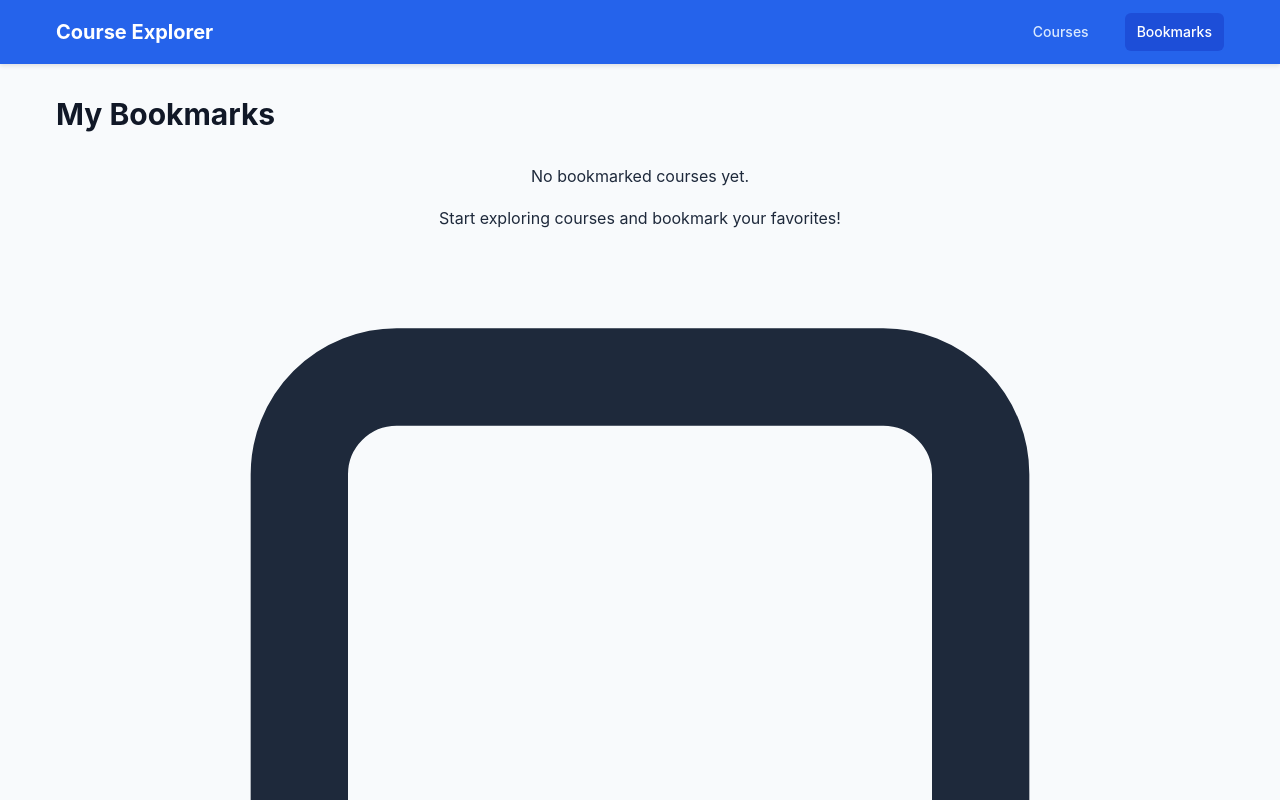
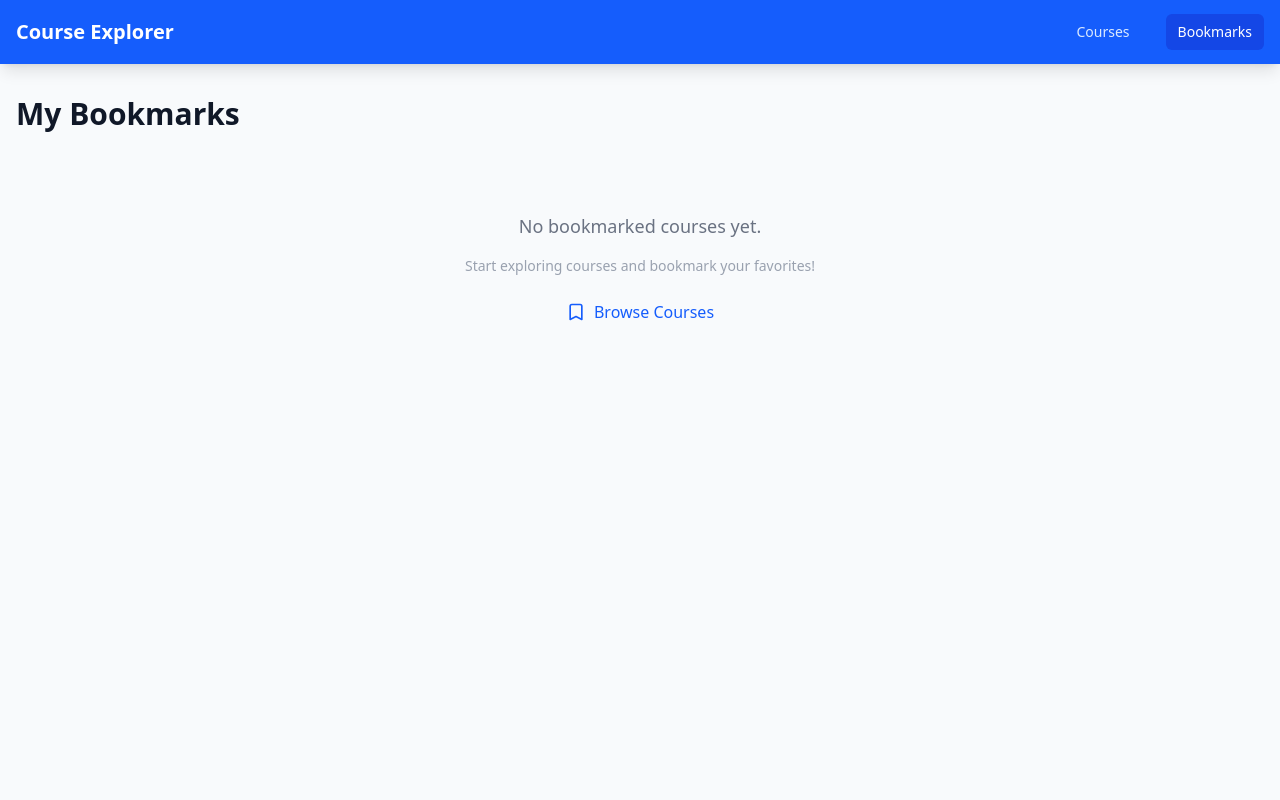
Before and after one commit to metwaly564/React---Task, a React (Vite) app: page /bookmarks in a window 1280 px wide. Shown: the top 800 px of the page. Built offline with nearby package versions, Linux system fonts and the light colour scheme.

Commit message:
Refactor styling in CoursesList component to utilize Tailwind CSS classes for improved UI consistency. Update README.md to specify Tailwind CSS v4 integration and enhance overall project documentation.

```diff
--- a/src/App.css
+++ b/src/App.css
@@ -1,340 +1,33 @@
-/* Basic styling for Course Explorer app */
-* {
-  margin: 0;
-  padding: 0;
-  box-sizing: border-box;
-}
+/* Essential custom styles for Course Explorer app */
+/* Most styling will now be handled by Tailwind CSS classes */
 
-body {
-  font-family: -apple-system, BlinkMacSystemFont, 'Segoe UI', Roboto, sans-serif;
-  background-color: #f8fafc;
-  color: #1e293b;
-  line-height: 1.6;
-}
-
-.App {
-  min-height: 100vh;
-}
-
-/* Navbar styles */
-nav {
-  background-color: #2563eb;
-  color: white;
-  box-shadow: 0 2px 4px rgba(0, 0, 0, 0.1);
-}
-
-nav .container {
-  max-width: 1200px;
-  margin: 0 auto;
-  padding: 0 1rem;
-}
-
-nav .flex {
-  display: flex;
-  justify-content: space-between;
-  align-items: center;
-  height: 4rem;
-}
-
-nav a {
-  color: white;
-  text-decoration: none;
-  font-weight: 500;
-  transition: color 0.2s;
-}
-
-nav a:hover {
-  color: #bfdbfe;
-}
-
-nav .text-xl {
-  font-size: 1.25rem;
-  font-weight: bold;
-}
-
-nav .space-x-6 > * + * {
-  margin-left: 1.5rem;
-}
-
-nav .px-3 {
-  padding-left: 0.75rem;
-  padding-right: 0.75rem;
-}
-
-nav .py-2 {
-  padding-top: 0.5rem;
-  padding-bottom: 0.5rem;
-}
-
-nav .rounded-md {
-  border-radius: 0.375rem;
-}
-
-nav .text-sm {
-  font-size: 0.875rem;
-}
-
-nav .font-medium {
-  font-weight: 500;
-}
-
-nav .transition-colors {
-  transition: color 0.2s, background-color 0.2s;
-}
-
-nav .bg-blue-700 {
-  background-color: #1d4ed8;
-}
-
-nav .text-blue-100 {
-  color: #dbeafe;
-}
-
-nav .hover\:bg-blue-700:hover {
-  background-color: #1d4ed8;
-}
-
-nav .hover\:text-white:hover {
-  color: white;
-}
-
-nav .relative {
-  position: relative;
-}
-
-nav .absolute {
-  position: absolute;
-}
-
-nav .-top-1 {
-  top: -0.25rem;
-}
-
-nav .-right-1 {
-  right: -0.25rem;
-}
-
-nav .bg-red-500 {
-  background-color: #ef4444;
-}
-
-nav .text-white {
-  color: white;
-}
-
-nav .text-xs {
-  font-size: 0.75rem;
-}
-
-nav .rounded-full {
-  border-radius: 9999px;
-}
-
-nav .h-5 {
-  height: 1.25rem;
-}
-
-nav .w-5 {
-  width: 1.25rem;
-}
-
-nav .flex {
-  display: flex;
-}
-
-nav .items-center {
-  align-items: center;
-}
-
-nav .justify-center {
-  justify-content: center;
-}
-
-/* Main content styles */
-main {
-  max-width: 1200px;
-  margin: 0 auto;
-  padding: 2rem 1rem;
-}
-
-.container {
-  max-width: 1200px;
-  margin: 0 auto;
-  padding: 0 1rem;
-}
-
-.mx-auto {
-  margin-left: auto;
-  margin-right: auto;
-}
-
-.px-4 {
-  padding-left: 1rem;
-  padding-right: 1rem;
-}
-
-.py-8 {
-  padding-top: 2rem;
-  padding-bottom: 2rem;
-}
-
-/* Text styles */
-.text-3xl {
-  font-size: 1.875rem;
-  line-height: 2.25rem;
-}
-
-.font-bold {
-  font-weight: 700;
-}
-
-.text-gray-900 {
-  color: #111827;
-}
-
-.mb-8 {
-  margin-bottom: 2rem;
-}
-
-.text-center {
-  text-align: center;
-}
-
-.py-8 {
-  padding-top: 2rem;
-  padding-bottom: 2rem;
-}
-
-.text-red-600 {
-  color: #dc2626;
-}
-
-.mb-4 {
-  margin-bottom: 1rem;
-}
-
-/* Button styles */
-button {
-  background-color: #2563eb;
-  color: white;
-  border: none;
-  padding: 0.5rem 1rem;
-  border-radius: 0.375rem;
-  font-weight: 500;
-  cursor: pointer;
-  transition: background-color 0.2s;
-}
-
-button:hover {
-  background-color: #1d4ed8;
-}
-
-button:focus {
-  outline: 2px solid #3b82f6;
-  outline-offset: 2px;
-}
-
-/* Grid styles */
-.grid {
-  display: grid;
-}
-
-.grid-cols-1 {
-  grid-template-columns: repeat(1, minmax(0, 1fr));
-}
-
-.gap-6 {
-  gap: 1.5rem;
-}
-
-/* Card styles */
-.bg-white {
-  background-color: white;
-}
-
-.rounded-lg {
-  border-radius: 0.5rem;
-}
-
-.shadow-md {
-  box-shadow: 0 4px 6px -1px rgba(0, 0, 0, 0.1), 0 2px 4px -1px rgba(0, 0, 0, 0.06);
-}
-
-.overflow-hidden {
+/* Custom line-clamp utility for text truncation */
+.line-clamp-2 {
+  display: -webkit-box;
+  -webkit-line-clamp: 2;
+  -webkit-box-orient: vertical;
   overflow: hidden;
 }
 
-.p-4 {
-  padding: 1rem;
+/* Smooth scrolling */
+html {
+  scroll-behavior: smooth;
 }
 
-/* Responsive design */
-@media (min-width: 768px) {
-  .md\:grid-cols-2 {
-    grid-template-columns: repeat(2, minmax(0, 1fr));
-  }
-
-  .md\:grid-cols-3 {
-    grid-template-columns: repeat(3, minmax(0, 1fr));
-  }
+/* Custom scrollbar */
+::-webkit-scrollbar {
+  width: 8px;
 }
 
-@media (min-width: 1024px) {
-  .lg\:grid-cols-3 {
-    grid-template-columns: repeat(3, minmax(0, 1fr));
-  }
+::-webkit-scrollbar-track {
+  background: #f1f5f9;
 }
 
-/* Error message styling */
-.error-container {
-  background-color: #fef2f2;
-  border: 1px solid #fecaca;
-  border-radius: 0.5rem;
-  padding: 2rem;
-  text-align: center;
-  margin: 2rem 0;
+::-webkit-scrollbar-thumb {
+  background: #cbd5e1;
+  border-radius: 4px;
 }
 
-.error-title {
-  color: #dc2626;
-  font-size: 1.25rem;
-  font-weight: 600;
-  margin-bottom: 1rem;
+::-webkit-scrollbar-thumb:hover {
+  background: #94a3b8;
 }
-
-.error-message {
-  color: #6b7280;
-  margin-bottom: 1.5rem;
-}
-
-.setup-instructions {
-  background-color: #f0f9ff;
-  border: 1px solid #bae6fd;
-  border-radius: 0.5rem;
-  padding: 1.5rem;
-  margin-top: 1rem;
-  text-align: left;
-}
-
-.setup-instructions h3 {
-  color: #0369a1;
-  font-weight: 600;
-  margin-bottom: 0.75rem;
-}
-
-.setup-instructions ol {
-  margin-left: 1.5rem;
-  color: #374151;
-}
-
-.setup-instructions li {
-  margin-bottom: 0.5rem;
-}
-
-.setup-instructions code {
-  background-color: #f3f4f6;
-  padding: 0.25rem 0.5rem;
-  border-radius: 0.25rem;
-  font-family: 'Courier New', monospace;
-  font-size: 0.875rem;
-}
--- a/src/index.css
+++ b/src/index.css
@@ -1,3 +1,5 @@
+@import "tailwindcss";
+
 /* Custom styles for the Course Explorer app */
 body {
   margin: 0;
--- a/src/pages/CoursesList.jsx
+++ b/src/pages/CoursesList.jsx
@@ -121,24 +121,24 @@
       <div className="max-w-4xl mx-auto">
         <h1 className="text-3xl font-bold text-gray-900 mb-8">Explore Courses</h1>
 
-        <div className="error-container">
-          <div className="error-title">Setup Required</div>
-          <div className="error-message">{error}</div>
+        <div className="bg-red-50 border border-red-200 rounded-lg p-8 text-center my-8">
+          <div className="text-red-600 text-xl font-semibold mb-4">Setup Required</div>
+          <div className="text-gray-600 mb-6">{error}</div>
 
-          <div className="setup-instructions">
-            <h3>To get started:</h3>
-            <ol>
-              <li>Go to <a href="https://mockapi.io" target="_blank" rel="noopener noreferrer" style={{color: '#2563eb', textDecoration: 'underline'}}>MockAPI</a> and create a new project</li>
-              <li>Create a resource called <code>courses</code> with the schema from the README</li>
-              <li>Add sample data (use the <code>sample-data.json</code> file)</li>
+          <div className="bg-blue-50 border border-blue-200 rounded-lg p-6 mt-4 text-left">
+            <h3 className="text-blue-800 font-semibold mb-3">To get started:</h3>
+            <ol className="ml-6 text-gray-700 space-y-2">
+              <li>Go to <a href="https://mockapi.io" target="_blank" rel="noopener noreferrer" className="text-blue-600 underline">MockAPI</a> and create a new project</li>
+              <li>Create a resource called <code className="bg-gray-100 px-2 py-1 rounded text-sm">courses</code> with the schema from the README</li>
+              <li>Add sample data (use the <code className="bg-gray-100 px-2 py-1 rounded text-sm">sample-data.json</code> file)</li>
               <li>Copy your MockAPI URL</li>
-              <li>Update <code>src/services/api.js</code> with your URL</li>
+              <li>Update <code className="bg-gray-100 px-2 py-1 rounded text-sm">src/services/api.js</code> with your URL</li>
             </ol>
           </div>
 
           <button
             onClick={() => loadCourses(1, false)}
-            style={{marginTop: '1rem'}}
+            className="mt-6 px-6 py-2 bg-blue-600 text-white rounded-md hover:bg-blue-700 transition-colors"
           >
             Try Again
           </button>
```
Also changed, not shown: 1 other file (tests, documents, lock files or other folders).
